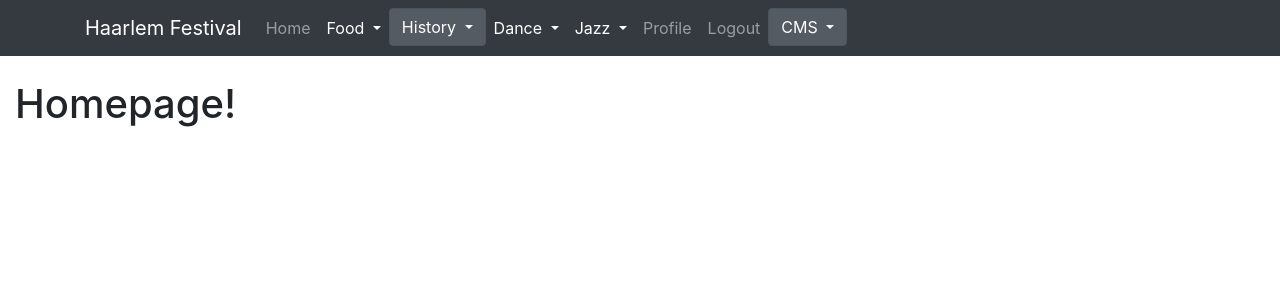
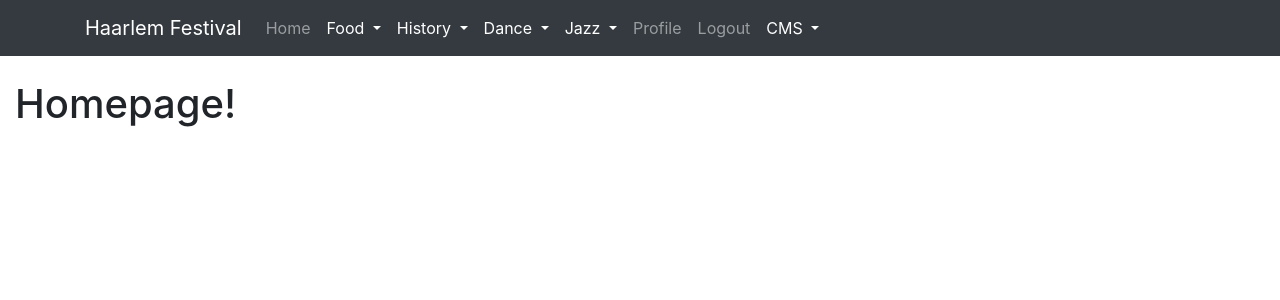
Before and after one commit to sasabeghiu/haarlem-festival, a PHP site: page / in a window 1280 px wide. Shown: the top 300 px of the page. Run offline with PHP 8.4, Linux system fonts and the light colour scheme; some libraries are stand-ins or nearby versions.

Commit message:
last fix

```diff
--- a/app/views/header.php
+++ b/app/views/header.php
@@ -33,7 +33,7 @@
             </div>
           </div>
           <div class="dropdown show">
-            <a class="btn btn-secondary dropdown-toggle" href="#" role="button" id="dropdownMenuLink" data-toggle="dropdown" aria-haspopup="true" aria-expanded="false">
+            <a class="nav-link dropdown-toggle dropdown-toggle" href="#" role="button" id="dropdownMenuLink" data-toggle="dropdown" aria-haspopup="true" aria-expanded="false">
               History
             </a>
             <div class="dropdown-menu" aria-labelledby="dropdownMenuLink">
@@ -70,7 +70,7 @@
             <a class="nav-link" href="/login/logout">Logout</a>
           </li>
           <div class="dropdown show">
-            <a class="btn btn-secondary dropdown-toggle" href="#" role="button" id="dropdownMenuLink" data-toggle="dropdown" aria-haspopup="true" aria-expanded="false">
+            <a class="nav-link dropdown-toggle" href="#" role="button" id="dropdownMenuLink" data-toggle="dropdown" aria-haspopup="true" aria-expanded="false">
               CMS
             </a>
             <div class="dropdown-menu" aria-labelledby="dropdownMenuLink">
```
